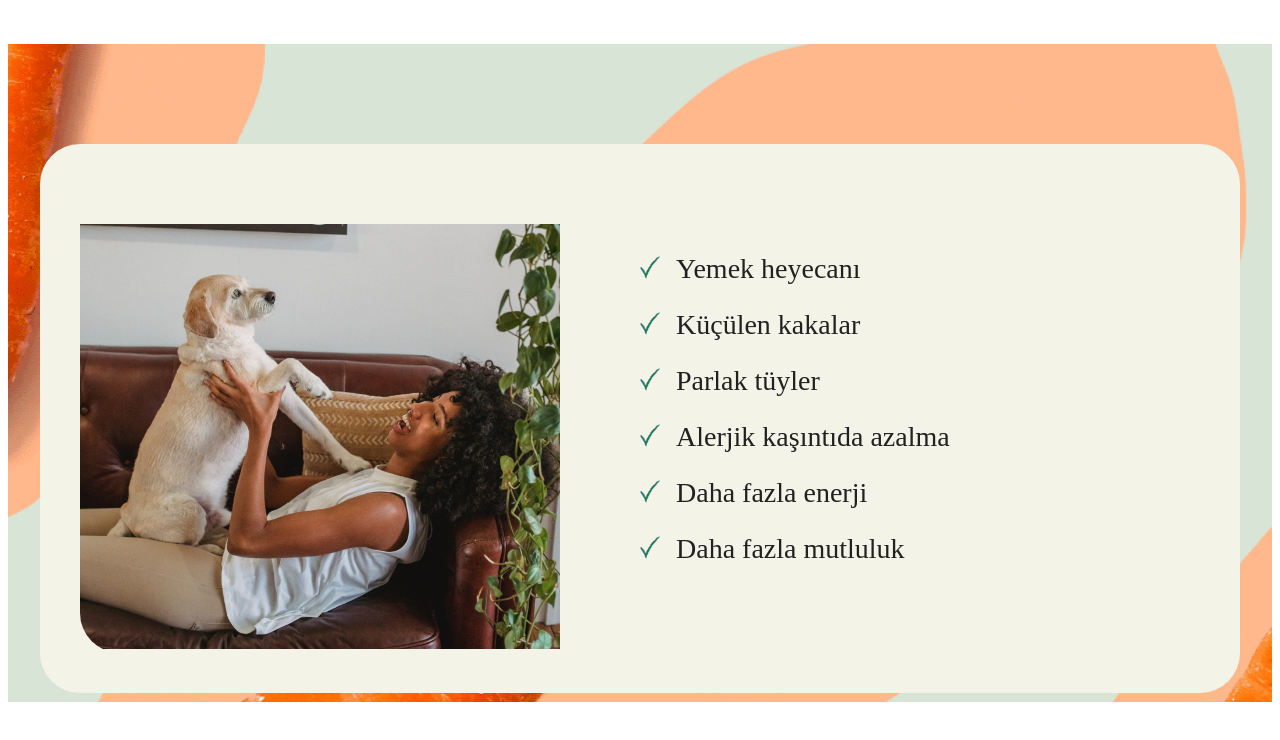
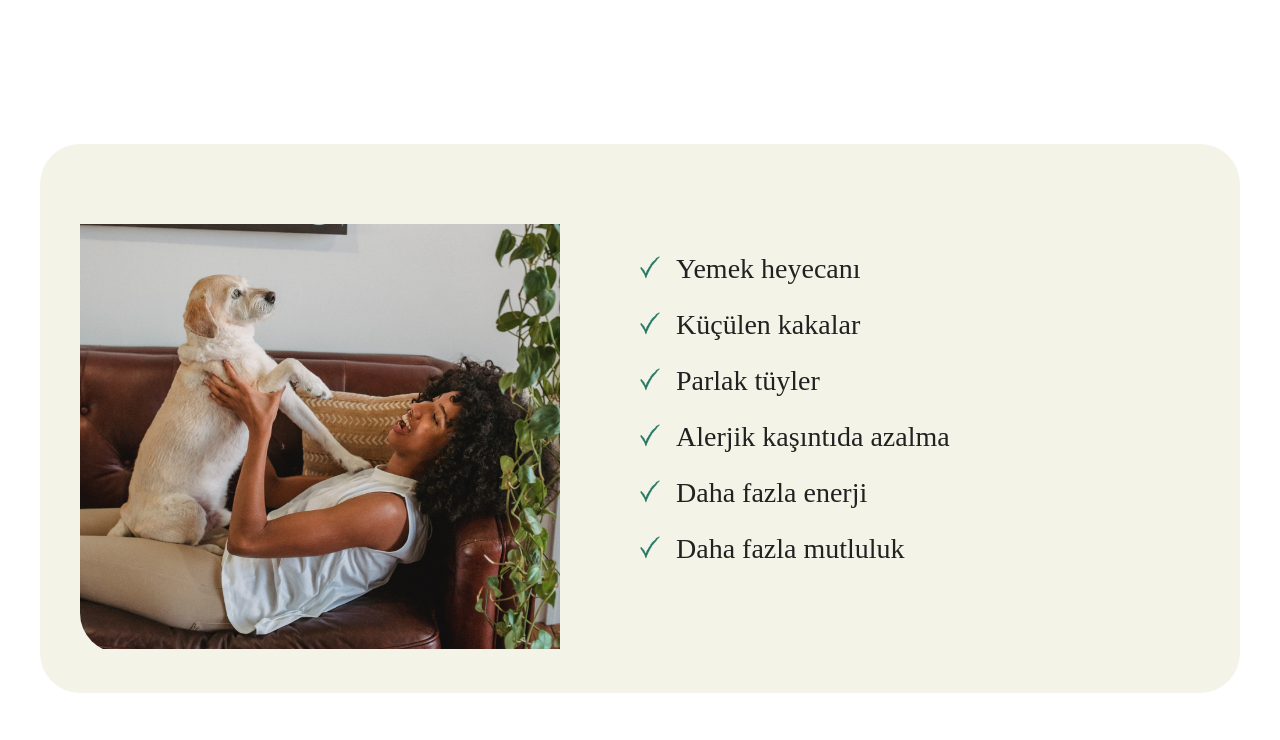
Before and after one commit to ersinsenturk/mamma-form, a Vue app: page /#/ in a window 1280 px wide. Shown: the top 740 px of the page. Built offline with nearby package versions, Linux system fonts and the light colour scheme; a web font is replaced by a local one.

Commit message:
list with image

```diff
--- a/src/views/ListWithImage.vue
+++ b/src/views/ListWithImage.vue
@@ -29,7 +29,6 @@
 
 .lwi-section{
     padding: 100px 0;
-    background: url(../assets/sec-bg.png) no-repeat top center;
     background-size: 100% auto;
     font-family: 'Source Serif Pro', serif;
 }
```
